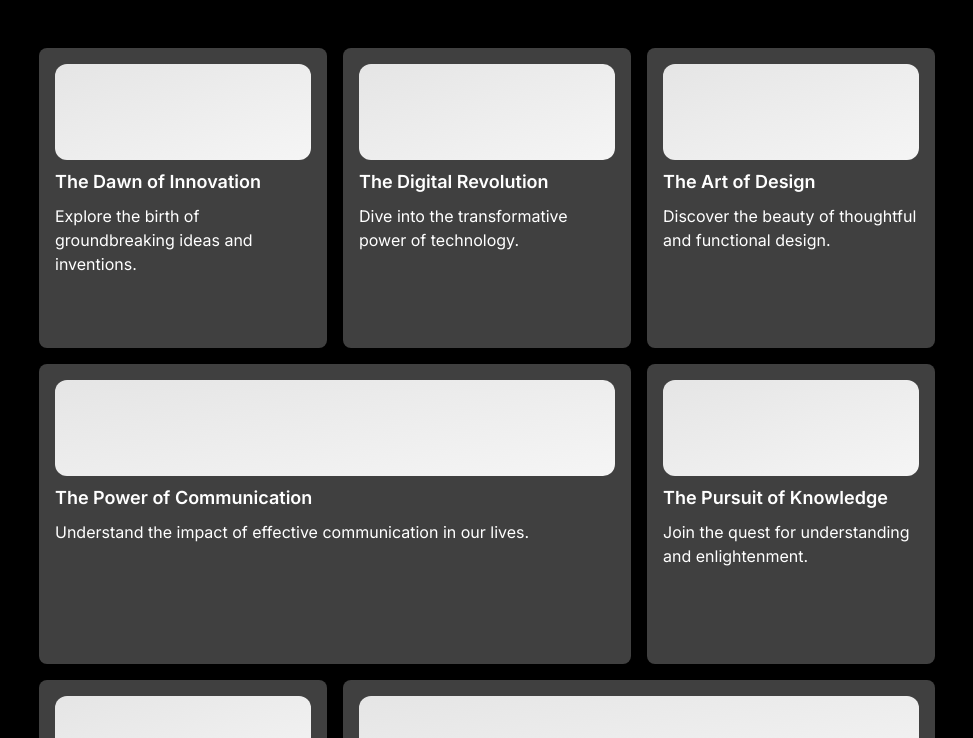
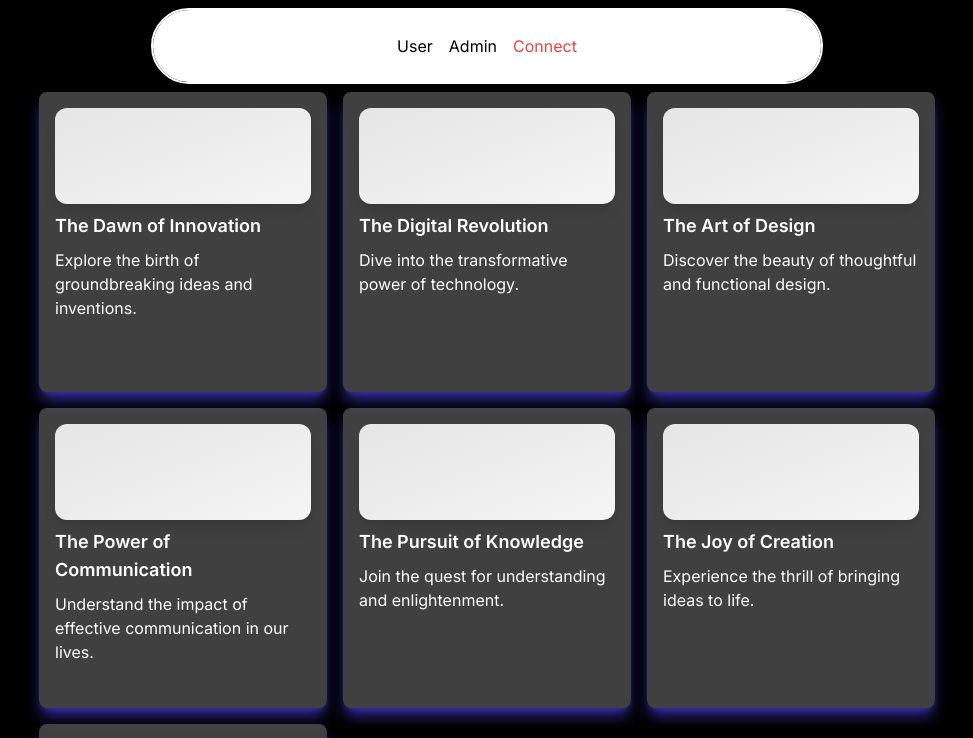
Before and after one commit to 4ntrix/frontend, a Next.js app in the folder frontend-code/: page /user/dashboard in a window 1280 px wide. Shown: the top 738 px of the page, without its empty margins (153-1126 px from the left). Built offline with nearby package versions, Linux system fonts and the light colour scheme.

Commit message:
Adming and User Dashboard

```diff
--- a/frontend-code/app/admin/cardgrid.tsx
+++ b/frontend-code/app/admin/cardgrid.tsx
@@ -8,8 +8,8 @@ const CardGrid = ({ items }) => {
     return (
         <div className="max-w-4xl mx-auto grid grid-cols-1 md:grid-cols-2 lg:grid-cols-3 gap-4 hover:cursor-pointer">
             {items.map((item, i) => (
-                <div key={i} className={`col-span-${i === 0 ? '3' : (i % 2 === 0 ? '1' : '2')}`}>
-                    <div className="bg-white bg-opacity-25 hover:bg-opacity-35 rounded-lg shadow-md overflow-hidden">
+                <div key={i} className={`col-span-${i === 0 ? `3` : (i % 2 === 1 ? `1` : `1`)}`}>
+                    <div className="bg-white bg-opacity-25 hover:bg-opacity-35 rounded-lg shadow-lg shadow-indigo-700/80">
                         <div className="p-4 flex flex-col justify-between h-[300px]">
                             <div>
                                 <div className="mb-2">{item.header || <Skeleton />}</div>
@@ -25,4 +25,5 @@ const CardGrid = ({ items }) => {
     );
 };
 
+
 export default CardGrid;
--- a/frontend-code/app/admin/page.tsx
+++ b/frontend-code/app/admin/page.tsx
@@ -1,5 +1,7 @@
 import React from "react";
 import CardGrid from "./cardgrid";
+import { NavbarDemo } from "../nav";
+import Footer from "../components/Footer";
 
 const items = [
     {
@@ -48,9 +50,13 @@ const items = [
 const YourPage = () => {
     return (
         <div>
+            <div className="pb-16">
+                <NavbarDemo></NavbarDemo>
+            </div>
             <div className="py-10">
                 <CardGrid items={items} />
             </div>
+            <Footer />
         </div>
     );
 };
--- a/frontend-code/app/components/ui/navbar-menu.tsx
+++ b/frontend-code/app/components/ui/navbar-menu.tsx
@@ -113,7 +113,7 @@ export const HoveredLink = ({ children, ...rest }: any) => {
   return (
     <Link
       {...rest}
-      className="text-neutral-700 dark:text-neutral-200 hover:text-black "
+      className="text-neutral-700 dark:text-neutral-200 hover:text-gray-400 "
     >
       {children}
     </Link>
--- a/frontend-code/app/hero.tsx
+++ b/frontend-code/app/hero.tsx
@@ -10,7 +10,7 @@ export function HeroScrollDemo() {
         titleComponent={
           <>
             <h1 className="text-4xl font-semibold text-white">
-            Transform events with 4NTRIX <br />
+            Transforming events with 4NTRIX <br />
               <span className="text-4xl md:text-[6rem] font-bold mt-1 leading-none">
               Secure, Transparent & Decentralized
               </span>
--- a/frontend-code/app/nav.tsx
+++ b/frontend-code/app/nav.tsx
@@ -6,9 +6,8 @@ import { cn } from "@/utils/cn";
 export function NavbarDemo() {
   return (
     <div className="relative w-full flex items-center justify-center">
-      <Navbar className="top-2" />
+      <Navbar className="top-2 border-[2px] border-white rounded-full" />
       <p className="text-black dark:text-white">
-        The Navbar will show on top of the page
       </p>
     </div>
   );
--- a/frontend-code/app/user/dashboard/grid.tsx
+++ b/frontend-code/app/user/dashboard/grid.tsx
@@ -1,19 +1,15 @@
 import React from "react";
 
 const Skeleton = () => (
-    <div className="flex flex-1 w-full h-full min-h-[6rem] rounded-xl bg-gradient-to-br from-neutral-200 dark:from-neutral-900 dark:to-neutral-800 to-neutral-100"></div>
+    <div className="flex flex-1 w-full h-full min-h-[6rem] rounded-xl bg-gradient-to-br from-neutral-200 dark:from-neutral-900 dark:to-neutral-800 to-neutral-100 shadow-lg shadow-purple"></div>
 );
 
 const CardGrid = ({ items }) => (
     <div className="max-w-4xl mx-auto grid grid-cols-1 md:grid-cols-2 lg:grid-cols-3 gap-4 hover:cursor-pointer">
         {items.map((item, i) => (
-            <div
-                key={i}
-                className={`col-span-1 ${i === 3 || i === 6 ? "md:col-span-2" : ""
-                    }`}
-            >
-                <div className="bg-white bg-opacity-25 hover:bg-opacity-35 rounded-lg shadow-md overflow-hidden">
-                    <div className="p-4 flex flex-col justify-between h-[300px]">
+            <div key={i} className={`col-span-${i === 0 ? `3` : (i % 2 === 1 ? `1` : `1`)}`}>
+                <div className="bg-white bg-opacity-25 hover:bg-opacity-35 rounded-lg shadow-lg shadow-indigo-700/80">
+                    <div className="p-4 flex flex-col justify-between h-[300px] ">
                         <div>
                             <div className="mb-2">{item.header || <Skeleton />}</div>
                             <h3 className="text-lg font-semibold mb-2">{item.title}</h3>
--- a/frontend-code/app/user/dashboard/page.tsx
+++ b/frontend-code/app/user/dashboard/page.tsx
@@ -1,5 +1,7 @@
 import React from "react";
 import CardGrid from "./grid";
+import { NavbarDemo } from "@/app/nav";
+import Footer from "@/app/components/Footer";
 
 const items = [
     {
@@ -36,6 +38,10 @@ const items = [
 const YourPage = () => {
     const mapCount = 5;
     return (
+        <div>
+            <div className="pb-11">
+                <NavbarDemo></NavbarDemo>
+            </div>
             <div className="py-10">
                 {Array.from({ length: mapCount }).map((_, index) => (
                     <div key={index} className="py-2">
@@ -43,6 +49,8 @@ const YourPage = () => {
                     </div>
                 ))}
             </div>
+            <Footer />
+        </div>
 
     );
 };
--- a/frontend-code/tailwind.config.ts
+++ b/frontend-code/tailwind.config.ts
@@ -17,6 +17,9 @@ const config: Config = {
         "gradient-conic":
           "conic-gradient(from 180deg at 50% 50%, var(--tw-gradient-stops))",
       },
+      boxShadow: {
+        'left-right': '0 6px 10px -4px rgba(0, 0, 0, 0.1), 0 1px 18px 0 rgba(0, 0, 0, 0.08)',
+      },
     },
   },
   plugins: [addVariablesForColors],
```
Lines whose indentation alone changed are shown as unchanged.
